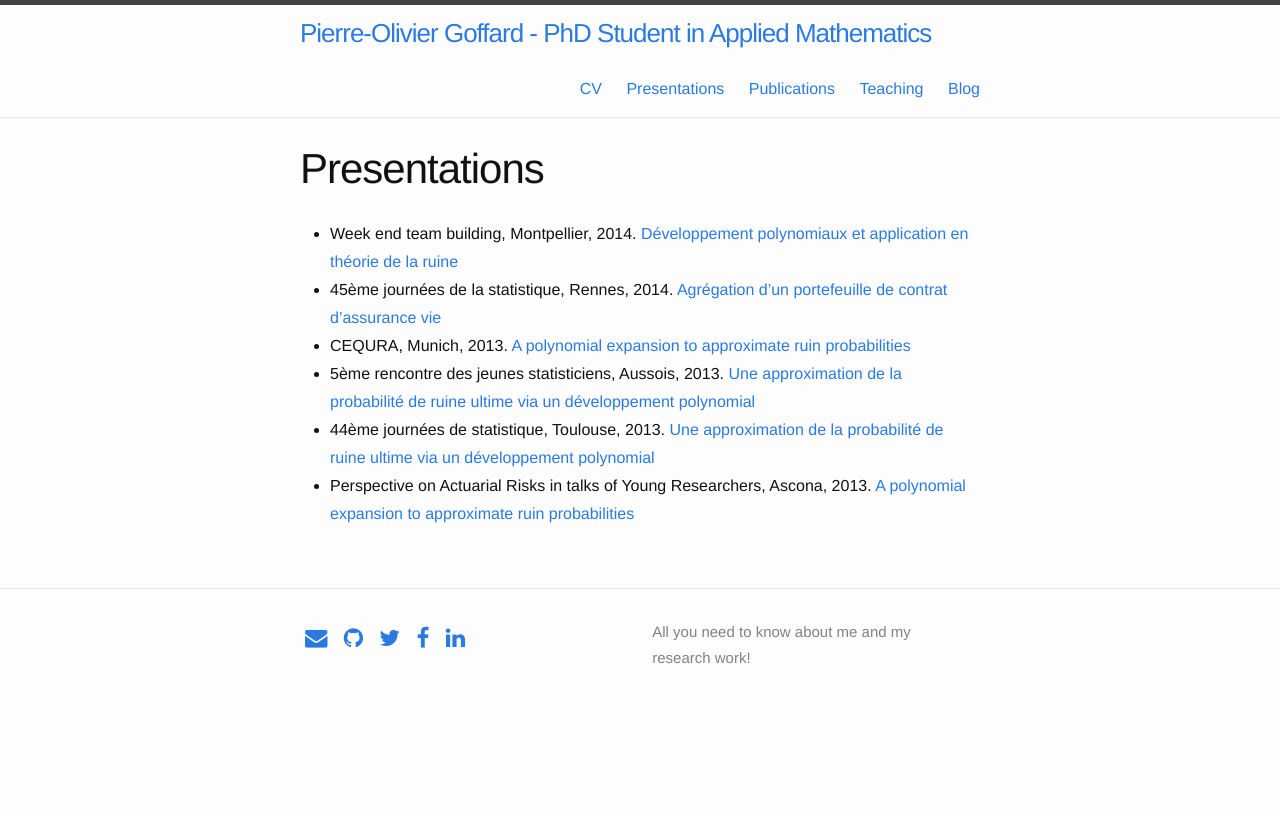
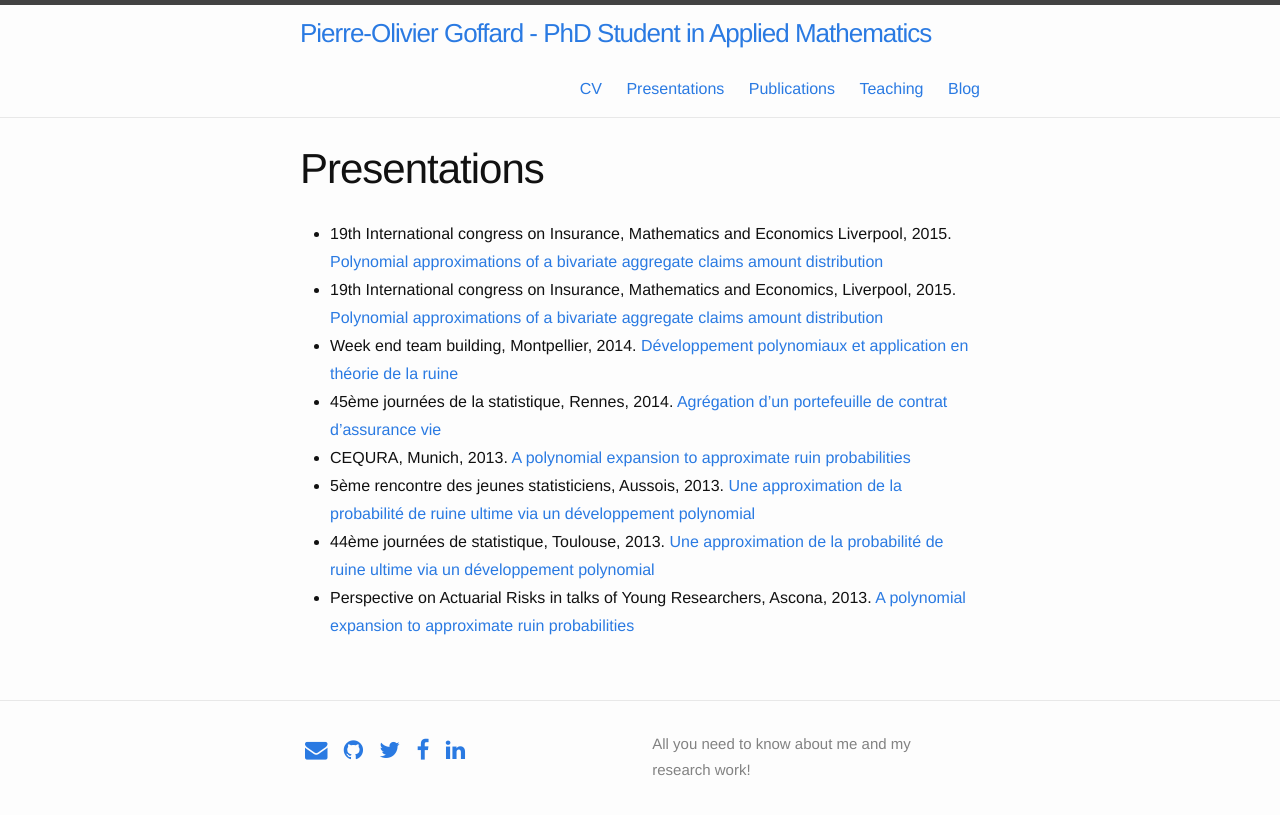
Before and after one commit to LaGauffre/LaGauffre.github.io, a Jekyll site: the page built from Presentations.md, in a window 1280 px wide. Shown: the top 815 px of the page. Built offline with Jekyll 4.4.1, drawn with Linux system fonts in a browser that asks for light colours; nearby versions of some CDN libraries; Markdown is read by kramdown in place of the engine named in the settings.

Commit message:
Modif Presentation

```diff
--- a/Presentations.md
+++ b/Presentations.md
@@ -4,6 +4,10 @@ title: Presentations
 permalink: /Presentations/
 ---
 
+* 19th International congress on Insurance, Mathematics and Economics Liverpool, 2015.
+[Polynomial approximations of a bivariate aggregate claims amount distribution](/Presentations/IMEConferenceSlidesPO.pdf)
+* 19th International congress on Insurance, Mathematics and Economics, Liverpool, 2015.
+[Polynomial approximations of a bivariate aggregate claims amount distribution](/Presentations/IMEConferenceSlidesPO.pdf)
 * Week end team building, Montpellier, 2014.
 [Développement polynomiaux et application en théorie de la ruine](/Files/PresentationWeTeamBuilding/Pierre-O-Goffard-WETeamBuildingMontpellier.pdf)
 * 45ème journées de la statistique, Rennes, 2014.
```
Also changed, not shown: 1 other file.
